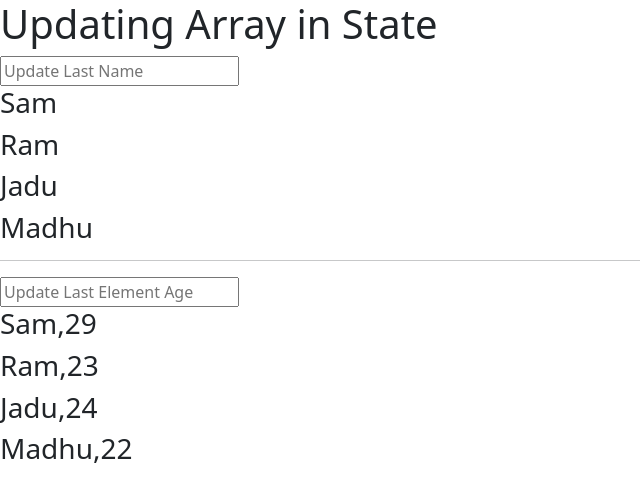
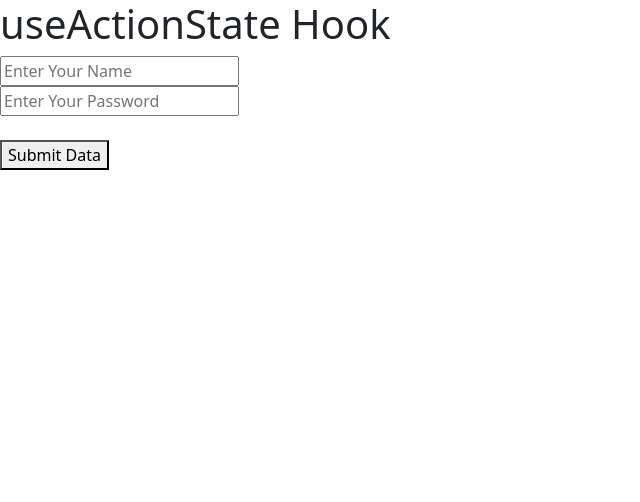
Before and after one commit to sumitbasu116/react-blog, a React (Vite) app: page / in a window 1280 px wide. Shown: the top 502 px of the page, without its empty margins (0-640 px from the left). Built offline with nearby package versions, Linux system fonts and the light colour scheme.

Commit message:
useActionState Hook part1-basic structure

```diff
--- a/src/App.jsx
+++ b/src/App.jsx
@@ -1,48 +1,16 @@
-import { useState } from "react";
 
 function App() {
 
-  const [data,setData] =useState(
-    [
-      'Sam','Ram','Jadu','Madhu'
-    ]
-  );
-  const [dataDetail,setDataDetails]=useState(
-    [
-      {Name:'Sam',Age:29},
-      {Name:'Ram',Age:23},
-      {Name:'Jadu',Age:24},
-      {Name:'Madhu',Age:22}
-    ]
-  );
-  function handleLastNameUpdate(name){
-    data[data.length-1] = name;
-    setData([...data]);
-  }
-  function handleLastElementAgeUpdate(value){
-    let tempData=dataDetail[data.length-1];
-    tempData.Age=value;
-    dataDetail[data.length-1]=tempData;
-    setDataDetails([...dataDetail]);
-  }
   return (
     <div>
-      <h1>Updating Array in State</h1>
-      <input type="text" placeholder="Update Last Name" onChange={(e)=>handleLastNameUpdate(e.target.value)}/>
-      {
-        data.map((item,index)=>(
-          <h3 key={index}>{item}</h3>
-        ))
-      }
-      <hr />
-      <input type="number" placeholder="Update Last Element Age" onChange={(e)=>handleLastElementAgeUpdate(e.target.value)}/>
-      {
-        dataDetail.map(
-          (item,index)=>(
-            <h3 key={index}>{item.Name},{item.Age}</h3>
-          )
-        )
-      }
+      <h1>useActionState Hook</h1>
+      <form action="action">
+        <input type="text" placeholder="Enter Your Name" name="name"/>
+        <br />
+        <input type="password" placeholder="Enter Your Password" name="password"/>
+        <br /><br />
+        <button>Submit Data</button>
+      </form>
     </div>
   )
 }
```
